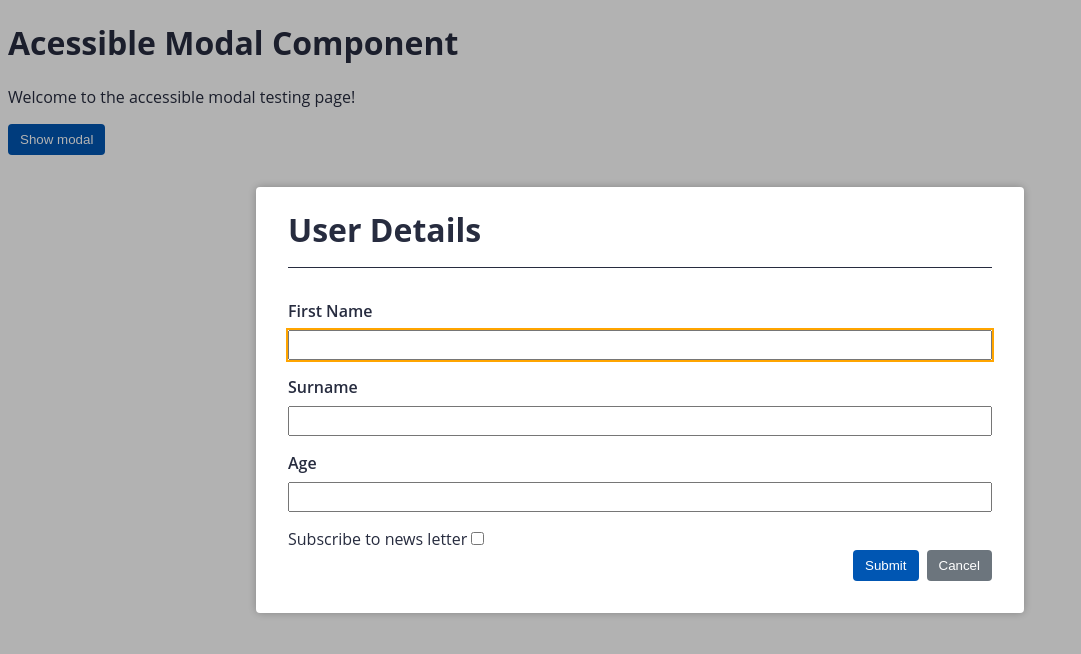
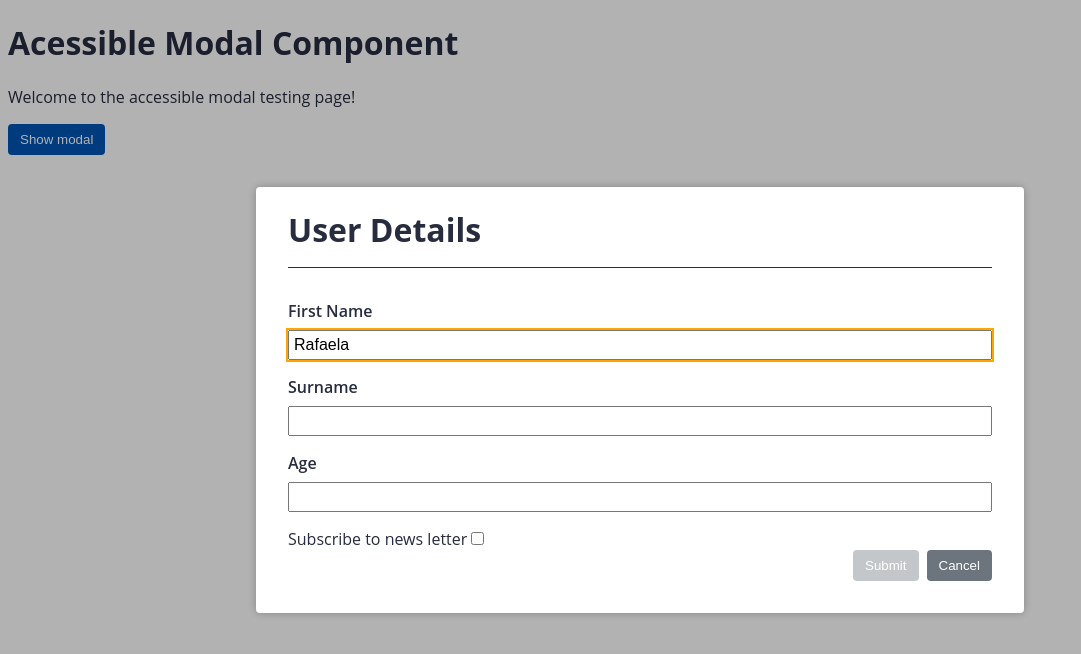
Before and after one commit to rlima-nogueira/acessibilidade-angular-2, an Angular app: page / in a window 1280 px wide. Both pictures are taken after a click on the button "Show modal". Shown: the top 654 px of the page, without its empty margins (0-1081 px from the left). Built offline with nearby package versions, Linux system fonts and the light colour scheme.

Commit message:
Validação de form

```diff
--- a/src/app/app.component.html
+++ b/src/app/app.component.html
@@ -9,29 +9,40 @@
 </button>
 
 <ng-template #modal>
+  <form [formGroup]="form" (ngSubmit)="submit()">
     <div class="form-field">
       <label for="firstName"> First Name</label>
-    <input id="firstName">
+      <input id="firstName" formControlName="firstName">
     </div>
 
     <div class="form-field">
       <label for="surname">Surname</label>
-    <input id="surname">
+      <input id="surname" formControlName="surname">
     </div>
 
     <div class="form-field">
       <label for="age">Age</label>
-    <input id="age">
+      <input id="age" formControlName="age">
     </div>
 
     <label for="info">Subscribe to news letter</label>
-  <input id="newsletter" type="checkbox" (change)="info = !info"/>
+    <input id="newsletter" type="checkbox" (change)="info = !info" formControlName="info"/>
     <p [@fade] *ngIf="info"> This is a placeholder for information</p>
+
     <div class="button-group">
-    <button type="button" class="button button-primary">Submit</button>
+      <button
+        [ngClass]="form.invalid ? 'button button-disabled' : 'button button-primary'"
+        [attr.aria-disabled]="form.invalid"
+        type="submit">
+        Submit
+      </button>
+
+
       <button
         type="button"
         class="button button-secondary"
         (click)="modalRef.close()">Cancel</button>
     </div>
+  </form>
+
 </ng-template>
--- a/src/app/app.component.ts
+++ b/src/app/app.component.ts
@@ -1,31 +1,53 @@
-import { ViewChild } from '@angular/core';
+import { HostBinding, OnInit, ViewChild } from '@angular/core';
 import { TemplateRef } from '@angular/core';
 import { Component } from '@angular/core';
+import { FormBuilder, FormGroup, Validators } from '@angular/forms';
+import { fade } from './shared/animations/fade';
 import { ModalRef } from './shared/components/modal/models/modal-ref';
 import { ModalService } from './shared/components/modal/services/modal.service';
 
 @Component({
   selector: 'app-root',
   templateUrl: './app.component.html',
-  styleUrls: ['./app.component.scss']
+  styleUrls: ['./app.component.scss'],
+  animations: [fade]
 })
-export class AppComponent {
+export class AppComponent implements OnInit {
   @ViewChild('modal') public modalTemplateRef: TemplateRef<any>;
   public title = 'Acessibilidade Angular';
   public firstName = 'Rafaela';
   public modalRef: ModalRef;
   public infor = false;
 
+  public form: FormGroup;
+
   constructor(
-    private modalService: ModalService
+    private modalService: ModalService,
+    private formBuilder: FormBuilder
   ) {}
+
+  public ngOnInit(): void {
+    this.form = this.formBuilder.group({
+      firstName: ['Rafaela', Validators.required],
+      surname: ['', Validators.required],
+      age: ['', Validators.required],
+      info: [false],
+    });
+  }
 
   public showModal(): void {
     this.modalRef = this.modalService.open({
       templateRef: this.modalTemplateRef,
       title: 'User Details'
     });
+  }
 
+  public submit(): void {
+    if (this.form.invalid) {
+      return;
+    }
+    console.log(this.form.value);
+    this.modalRef.close();
   }
 
 }
--- a/src/app/app.module.ts
+++ b/src/app/app.module.ts
@@ -5,6 +5,7 @@ import { NgModule } from '@angular/core';
 import { AppRoutingModule } from './app-routing.module';
 import { AppComponent } from './app.component';
 import { ModalModule } from './shared/components/modal/modal.module';
+import { ReactiveFormsModule } from '@angular/forms';
 
 @NgModule({
   declarations: [
@@ -15,6 +16,7 @@ import { ModalModule } from './shared/components/modal/modal.module';
     BrowserAnimationsModule,
     AppRoutingModule,
     ModalModule,
+    ReactiveFormsModule,
   ],
   providers: [],
   bootstrap: [AppComponent]
--- a/src/styles.scss
+++ b/src/styles.scss
@@ -35,6 +35,12 @@ body {
     background-color: #6c757d;
     color: #fff;
   }
+
+  &.button-disabled {
+    background-color: #6c757d;
+    color: #fff;
+    opacity: 0.4;
+  }
 }
 
 .form-field {
```
Lines whose indentation alone changed are shown as unchanged.
